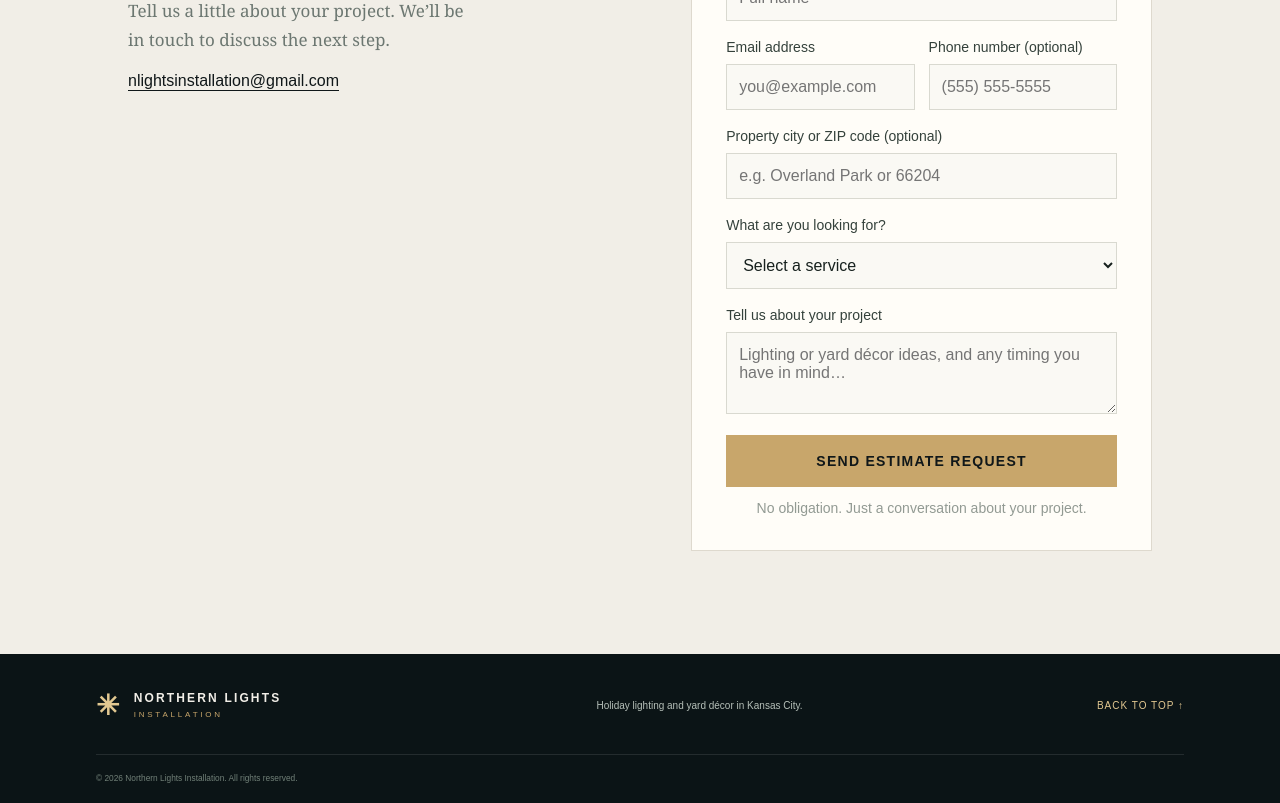
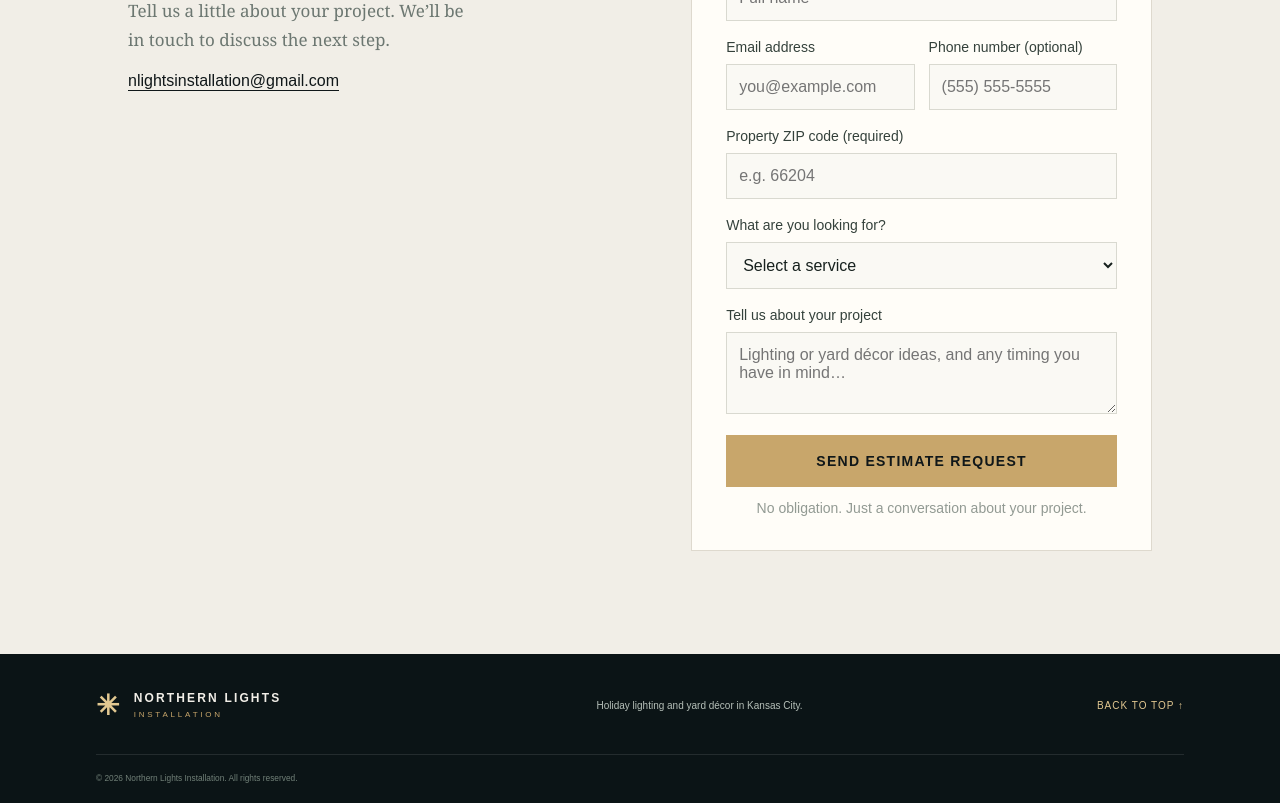
Before and after one commit to NLInstallation/northern-lights-installation, a Next.js app: page / in a window 1280 px wide. Shown: the part 3280-4083 px from the top of the page. Built offline with nearby package versions, Linux system fonts and the light colour scheme.

Commit message:
Require a valid property ZIP code for estimate requests

```diff
--- a/app/api/quote/route.ts
+++ b/app/api/quote/route.ts
@@ -43,7 +43,7 @@ export async function POST(request: Request) {
     return Response.json({ error: "Invalid request." }, { status: 400 });
   }
 
-  const { name, email, phone = "", location = "", service, message = "", website } = fields;
+  const { name, email, phone = "", location, service, message = "", website } = fields;
   if (website) {
     return Response.json({ ok: true });
   }
@@ -52,7 +52,7 @@ export async function POST(request: Request) {
     typeof name !== "string" || !name.trim() || name.length > 120 ||
     typeof email !== "string" || email.length > 254 || !emailPattern.test(email) ||
     typeof phone !== "string" || phone.length > 50 ||
-    typeof location !== "string" || location.length > 100 || /[\r\n]/.test(location) ||
+    typeof location !== "string" || !/^\d{5}(-\d{4})?$/.test(location) || /\s/.test(location) ||
     typeof service !== "string" || !service.trim() || service.length > 100 ||
     typeof message !== "string" || message.length > 3000
   ) {
@@ -84,7 +84,7 @@ export async function POST(request: Request) {
             `Name: ${name.trim()}`,
             `Email: ${email}`,
             `Phone: ${phone.trim() || "Not provided"}`,
-            `Property city or ZIP: ${location.trim() || "Not provided"}`,
+            `Property ZIP code: ${location}`,
             `Service: ${service.trim()}`,
             "",
             message.trim() || "No project details provided.",
--- a/app/page.tsx
+++ b/app/page.tsx
@@ -10,7 +10,7 @@ const services = [
 ];
 
 const questions = [
-  ["Do you work in my area?", "We serve Kansas City and surrounding communities. Include your city or ZIP code in your request so we can confirm service at your property."],
+  ["Do you work in my area?", "We serve Kansas City and surrounding communities. Include your property’s ZIP code in your request so we can confirm service at your property."],
   ["What should I include for an estimate?", "Tell us which parts of the property you’d like to light, any yard décor you have in mind, your preferred colors, and any date you have in mind. If you’re still deciding, choose “Not sure yet” on the form."],
   ["Can I send a photo of my property?", "Yes. Reply to your quote confirmation email with a photo from the street or a picture of a display you like."],
   ["Does requesting an estimate reserve an installation?", "The estimate starts the conversation. We’ll review the design, pricing, and scheduling with you before you book."],
@@ -138,8 +138,8 @@ export default function Home() {
                 <label>Email address<input name="email" autoComplete="email" type="email" placeholder="you@example.com" maxLength={254} required /></label>
                 <label>Phone number (optional)<input name="phone" autoComplete="tel" type="tel" placeholder="(555) 555-5555" maxLength={50} /></label>
               </div>
-              <label>Property city or ZIP code (optional)
-                <input name="location" placeholder="e.g. Overland Park or 66204" maxLength={100} />
+              <label>Property ZIP code (required)
+                <input name="location" autoComplete="postal-code" placeholder="e.g. 66204" pattern="[0-9]{5}(-[0-9]{4})?" title="Enter a 5-digit ZIP code or ZIP+4, such as 66204 or 66204-1234." maxLength={10} required />
               </label>
               <label>What are you looking for?
                 <select name="service" value={selectedService} onChange={(event) => setSelectedService(event.target.value)} required>
```
